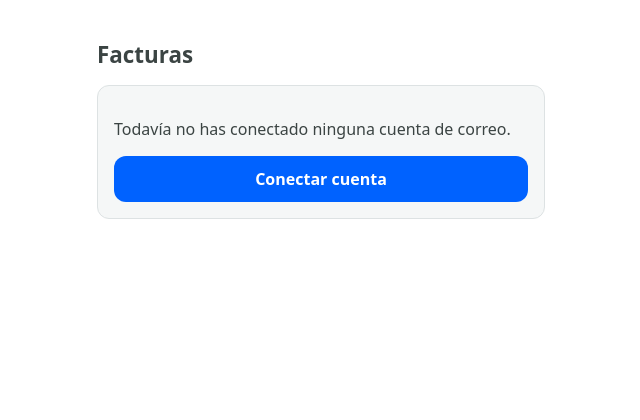
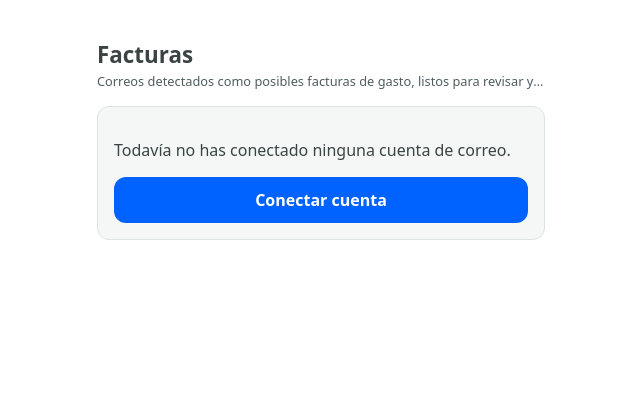
Before and after one commit to islecaia/Viberano, a FastAPI app: template app/templates/candidates_list.html in a window 1280 px wide. Shown: the top 420 px of the page, without its empty margins (319-959 px from the left). Run offline with FastAPI, Linux system fonts and the light colour scheme; the template is opened without the code that fills it, so the values that code supplies are empty.

Commit message:
feat: conciliación bancaria (004) + subtítulos descriptivos en pantallas

```diff
--- a/app/templates/base.html
+++ b/app/templates/base.html
@@ -27,7 +27,15 @@
       padding-bottom: 72px;
     }
     main { max-width: 480px; margin: 0 auto; padding: 24px 16px; }
-    h1 { font-weight: 700; font-size: 1.4rem; }
+    h1 { font-weight: 700; font-size: 1.4rem; margin-bottom: 2px; }
+    .page-subtitle {
+      color: var(--text-secondary);
+      font-size: 0.8rem;
+      margin: 0 0 16px;
+      white-space: nowrap;
+      overflow: hidden;
+      text-overflow: ellipsis;
+    }
     .card {
       background: var(--surface-muted);
       border: 1px solid var(--border);
--- a/app/templates/candidates_list.html
+++ b/app/templates/candidates_list.html
@@ -2,6 +2,7 @@
 {% block title %}Facturas · Invoice Manager{% endblock %}
 {% block content %}
   <h1>Facturas</h1>
+  <p class="page-subtitle">Correos detectados como posibles facturas de gasto, listos para revisar y archivar</p>
 
   {% if not cuenta %}
     <div class="card">
--- a/app/templates/placeholder.html
+++ b/app/templates/placeholder.html
@@ -2,6 +2,7 @@
 {% block title %}{{ titulo }} · Invoice Manager{% endblock %}
 {% block content %}
   <h1>{{ titulo }}</h1>
+  {% if descripcion %}<p class="page-subtitle">{{ descripcion }}</p>{% endif %}
   <div class="card">
     <p><strong>Próximamente</strong></p>
     <p>Esta sección todavía no está disponible — llegará en una futura feature del producto.</p>
--- a/app/templates/providers.html
+++ b/app/templates/providers.html
@@ -2,6 +2,7 @@
 {% block title %}Proveedores · Invoice Manager{% endblock %}
 {% block content %}
   <h1>Proveedores</h1>
+  <p class="page-subtitle">Catálogo de proveedores activos usados para validar y archivar facturas</p>
 
   <form id="create-form" class="card">
     <label for="nombre">Nombre del proveedor</label>
--- a/app/templates/reconciliation.html
+++ b/app/templates/reconciliation.html
@@ -2,6 +2,7 @@
 {% block title %}Conciliación · Invoice Manager{% endblock %}
 {% block content %}
   <h1>Conciliación bancaria</h1>
+  <p class="page-subtitle">Compara facturas archivadas con un extracto bancario CSV</p>
 
   <form id="upload-form" class="card">
     <label for="extracto">Extracto bancario (CSV: fecha, importe, concepto)</label>
```
Also changed, not shown: app/web.py (+10 -3 lines).
